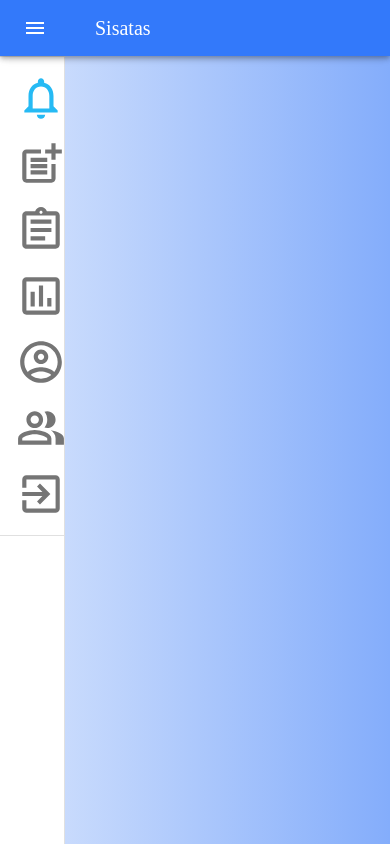
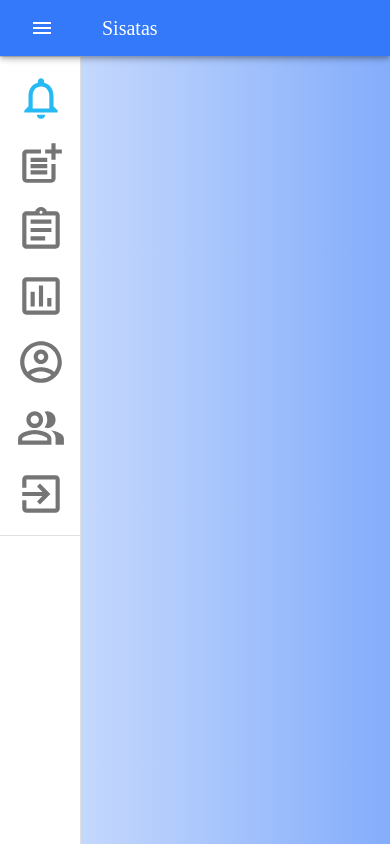
Before and after one commit to BureauTech/ProjectSisatas, a React (Create React App) app in the folder client/: page / in a window 390 px wide. Built offline with nearby package versions, Linux system fonts and the light colour scheme; the HTML template or start-up script is replaced by a standard one.

Commit message:
add media queries

```diff
--- a/client/src/components/Menu/Menu.js
+++ b/client/src/components/Menu/Menu.js
@@ -48,7 +48,13 @@ const useStyles = makeStyles((theme) => ({
     },
     menuButton: {
         marginRight: 36,
-        marginLeft: '-5px'
+        marginLeft: '-6px',
+        [theme.breakpoints.between('xs', 'sm')]: {
+            marginLeft: '2px',
+        },
+        [theme.breakpoints.between('sm', 'md')]: {
+            marginLeft: '-6px',
+        },
     },
     hide: {
         display: 'none',
@@ -72,7 +78,7 @@ const useStyles = makeStyles((theme) => ({
         }),
         overflowX: 'hidden',
         width: theme.spacing(8) + 1,
-        [theme.breakpoints.up('sm')]: {
+        [theme.breakpoints.up('xs')]: {
             width: theme.spacing(10) + 1,
         },
     },
```
